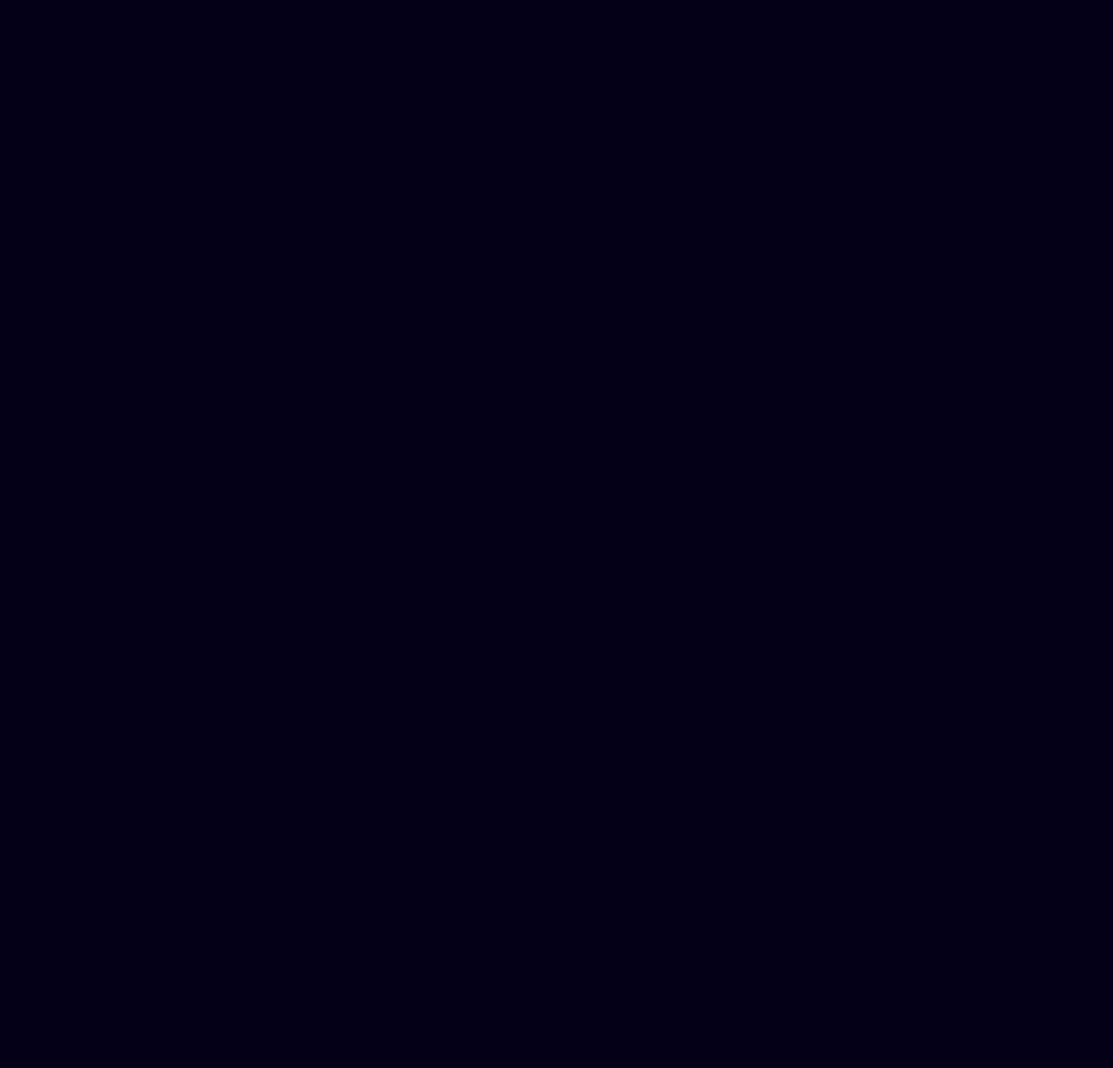
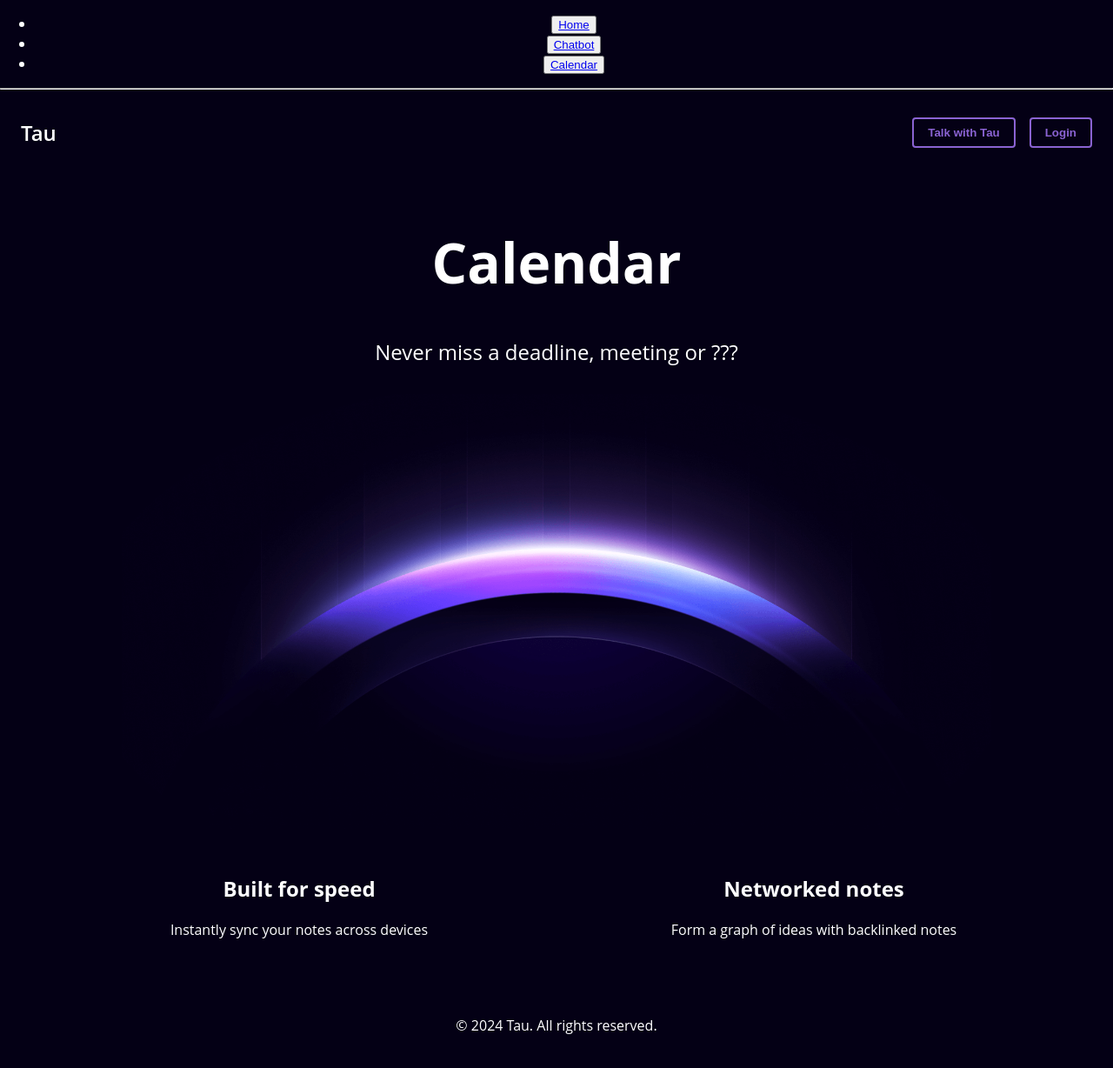
Before and after one commit to TauScheduler/Tau, a React (Create React App) app: page /Calendar in a window 1280 px wide. Shown: the whole page at 87% size. Before the commit the page ends 800 px from the top, so only its background shows below. Built offline with nearby package versions, Linux system fonts and the light colour scheme.

Commit message:
added Calendar pg, fixed router

```diff
--- a/src/App.js
+++ b/src/App.js
@@ -1,23 +1,41 @@
 import logo from './logo.svg';
 import './App.css';
-import { BrowserRouter as Router, Route, Switch } from 'react-router-dom';
+import { BrowserRouter as Router, Route, Routes, Link } from 'react-router-dom';
 import './App.css';
-import Homepage from './Components/HomePage';
+import HomePage from './Components/HomePage';
 import ChatBot from './Components/Chatbot';
+import Calendar from './Components/Calendar'
 import MeetingsPage from './Components/MeetingsPage';
 
 
 function App() {
   return (
+
   <Router>
-    <Switch>
-      <Route exact path="/" component={Homepage} />
-      <Route path="/chat" component={ChatBot} />
+      <div className="App">
+        <nav>
+          <ul>
+            <li>
+              <button><Link to="/">Home</Link></button>
+            </li>
+            <li>
+              <button><Link to="/ChatBot">Chatbot</Link></button>
+            </li>
+            <li>
+              <button><Link to="/Calendar">Calendar</Link></button>
+            </li>
+          </ul>
+        </nav>
 
-    </Switch>
+        <hr />
 
-
-  </Router>
+        <Routes> {/* Wrap your routes in a <Routes> component */}
+          <Route path="/" element={<HomePage />} />
+          <Route path="/ChatBot" element={<ChatBot />} />
+          <Route path="/Calendar" element={<Calendar />} />
+        </Routes>
+      </div>
+    </Router>
   );
 }
 
--- /dev/null
+++ b/src/Components/Calendar.js
@@ -0,0 +1,73 @@
+import React from 'react';
+import { Link } from 'react-router-dom';
+import './HomePage.css';
+import Home from '../sunrise.png';
+
+
+// Header component (reusable for both pages)
+const Header = () => (
+  <header>
+    <nav>
+      <ul>
+        <li>Home</li>
+        <li>About</li>
+        <li>Contact</li>
+      </ul>
+    </nav>
+    <button>Login</button>
+  </header>
+);
+
+// Feature component for the four features at the bottom of the homepage
+const Feature = ({ icon, title, description }) => (
+  <div className="feature">
+    <i className={icon}></i> {/* Assuming you're using a font icon library */}
+    <h3>{title}</h3>
+    <p>{description}</p>
+  </div>
+);
+
+// Homepage component
+const Calendar = () => (
+    <div>
+    <nav className="nav">
+      <div className="logo">Tau</div>
+      <div className="buttons">
+      <Link to="/chat">
+      <button className="button">Talk with Tau</button>
+    </Link>
+        <button className="button">Login</button>
+
+      </div>
+    </nav>
+
+    <header className="hero">
+      <h1>Calendar</h1>
+      <p>Never miss a deadline, meeting or ???</p>
+    </header>
+
+    <div className="image-container">
+      <img src={Home} width="1000" height = "500" alt="Abstract image representing organization with a dark background and a purple light ring at the center, giving a techy feel" className="rounded-lg" />
+    </div>
+
+    <div className="feature-grid">
+      <div className="feature">
+        <i className="fas fa-rocket"></i>
+        <h2>Built for speed</h2>
+        <p>Instantly sync your notes across devices</p>
+      </div>
+      <div className="feature">
+        <i className="fas fa-project-diagram"></i>
+        <h2>Networked notes</h2>
+        <p>Form a graph of ideas with backlinked notes</p>
+      </div>
+      {/* Add similar feature elements */}
+    </div>
+
+    <footer className="footer">
+      <p>© 2024 Tau. All rights reserved.</p>
+    </footer>
+  </div>
+);
+
+export default Calendar;
```
